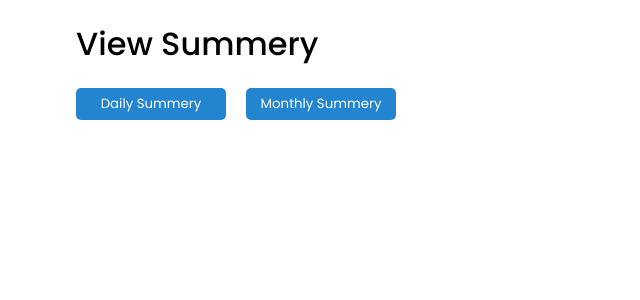
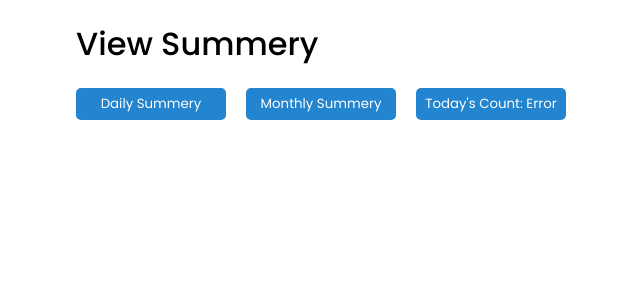
Before and after one commit to devadathsreelayam/mess_app_functional, a Flask app: page /summery in a window 1280 px wide. Shown: the part 56-356 px from the top of the page, without its empty margins (52-692 px from the left). Run offline with Flask 3, Linux system fonts and the light colour scheme; data that the repository does not hold is empty.

Commit message:
Update: added daily join into the summery view

```diff
--- a/database.py
+++ b/database.py
@@ -76,3 +76,30 @@ def delete_inmate(mess_no):
     except Exception as e:
         print(f"Error during deletion: {e}")  # Log the error for debugging
         return None
+
+
+def get_today_count():
+    try:
+        connection = __get_db_connection()
+        cursor = connection.cursor()
+
+        cursor.execute(
+            """SELECT COUNT(*) FROM inmates i
+            JOIN mess_status ms
+            USING (mess_no)
+            WHERE ms.in_status = 'in' AND ms.update_date = CURDATE();"""
+        )
+
+        count = cursor.fetchone()[0]
+        connection.commit()
+        cursor.close()
+        connection.close()
+
+        if count:
+            return count
+        else:
+            return "Error"
+
+    except Exception as e:
+        print(f"Error while taking count: {e}")  # Log the error for debugging
+        return None
--- a/main.py
+++ b/main.py
@@ -80,15 +80,16 @@ def daily_summery():
             'join_count': join_count,
             'inmate_count': inmate_count
         }
-        print(daily_report)
+        daily_count = db.get_today_count()
 
-        return render_template('summery.html', daily_summery=daily_report)
+        return render_template('summery.html', daily_summery=daily_report, daily_count=daily_count)
     else:
         return jsonify({'error': 'Date is required for date-based requests'}), 400
 
 @app.route('/summery')
 def summery():
-    return render_template('summery.html', daily_summery=None)
+    daily_count = db.get_today_count()
+    return render_template('summery.html', daily_count=daily_count)
 
 @app.route('/monthly_summery', methods=['GET'])
 def monthly_summery():
@@ -114,8 +115,9 @@ def monthly_summery():
             'year': year,
             'result': result
         }
+        daily_count = db.get_today_count()
 
-        return render_template('summery.html', monthly_summery=monthly_report)
+        return render_template('summery.html', monthly_summery=monthly_report, daily_count=daily_count)
     else:
         return jsonify({'error': 'Month and year are required for month-based requests'}), 400
 
@@ -344,6 +346,10 @@ def delete_inmate(inmate_id):
         return jsonify({"error": "An error occurred while deleting inmate."}), 500
 
 
+@app.route('/manage_expense')
+def manage_expense():
+    return render_template('manage_expense.html')
+
 
 
 if __name__ == '__main__':
--- a/templates/summery.html
+++ b/templates/summery.html
@@ -54,6 +54,7 @@
     <div class="wrapper">
         <input type="button" class="btn" value="Daily Summery" onclick="showPopup('dailyPopup')">
         <input type="button" class="btn" value="Monthly Summery" onclick="showPopup('monthlyPopup')">
+        <input type="button" class="btn" value="Today's Count: {{ daily_count }}" style="cursor: auto;" disabled>
     </div>
 
     {% if daily_summery %}
```
